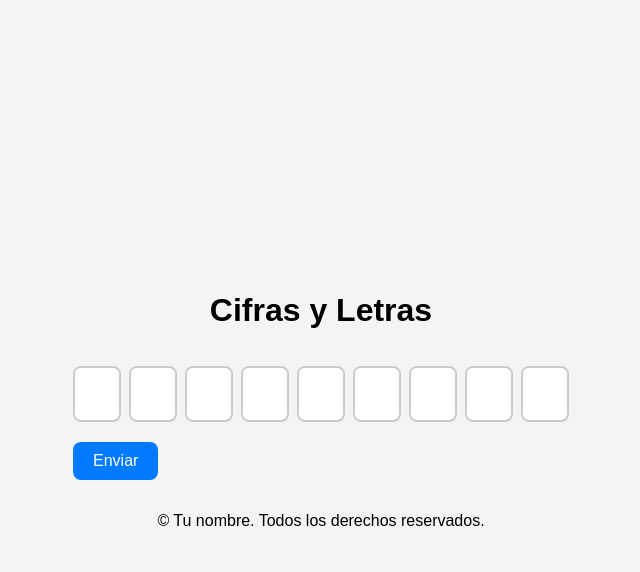
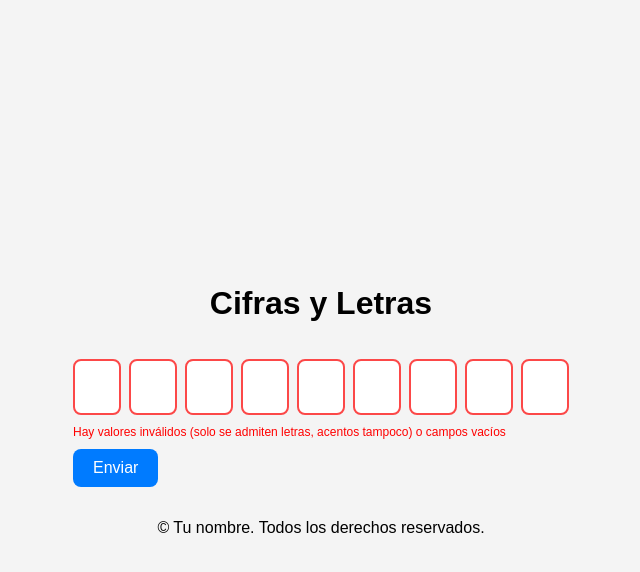
Before and after one commit to HugoAlFus/Cifras-Y-Letras, a plain HTML site: page index.html in a window 1280 px wide. Both pictures are taken after a click on the button "Enviar". Shown: the whole page, without its empty margins (319-959 px from the left). Drawn offline with Linux system fonts and the light colour scheme.

Commit message:
validación completada

```diff
--- a/assets/css/style.css
+++ b/assets/css/style.css
@@ -11,7 +11,7 @@ body {
 .inputs {
   display: flex;
   gap: 8px;
-  margin-bottom: 20px;
+  margin-bottom: 10px;
 }
 .inputs input {
   width: 40px;
@@ -22,9 +22,21 @@ body {
   border-radius: 8px;
   outline: none;
   transition: border-color 0.2s;
+  text-transform: uppercase;
 }
 .inputs input:focus {
   border-color: #007bff;
+}
+.error {
+  border-color: rgb(252, 72, 72) !important;
+}
+
+.error-message {
+  color: red;
+  font-size: 12px;
+  height: 16px;
+  margin: 0 0 8px 0;
+  align-self: flex-start;
 }
 button {
   padding: 10px 20px;
--- a/assets/js/script.js
+++ b/assets/js/script.js
@@ -1,12 +1,38 @@
-let arrayInputs;
+const regex = /^[A-ZÑ]$/;
+const mensajeError = document.querySelector(".error-message");
+
+let arrayInputs = document.querySelectorAll(".inputs input");
 let botonEnviar = document.getElementById("enviar");
 
 function enviarLetras() {
-  arrayInputs = document.querySelectorAll(".inputs input");
+  let todosValidos = true;
 
-  arrayInputs.forEach((input, index) => {
-    console.log(`Input ${index + 1}:`, input.value);
+  arrayInputs.forEach((input) => {
+    const esValido = validarInput(input);
+    if (!esValido) todosValidos = false;
   });
+
+  if (todosValidos) {
+    console.log("✅ Todos los valores son correctos");
+    mensajeError.textContent = "";
+  } else {
+    console.log("❌ Hay errores en algunos campos");
+    mensajeError.textContent =
+      "Hay valores inválidos (solo se admiten letras, acentos tampoco) o campos vacíos";
+  }
 }
 
-botonEnviar.addEventListener("click",enviarLetras);
+function validarInput(input) {
+  const valor = input.value.toUpperCase();
+  input.value = valor;
+
+  if (valor === "" || !regex.test(valor)) {
+    input.classList.add("error");
+    return false;
+  } else {
+    input.classList.remove("error");
+    return true;
+  }
+}
+
+botonEnviar.addEventListener("click", enviarLetras);
--- a/index.html
+++ b/index.html
@@ -24,6 +24,7 @@
         <input type="text" maxlength="1" />
         <input type="text" maxlength="1" />
       </div>
+      <p class="error-message"></p>
       <button id="enviar">Enviar</button>
       <div class="result"></div>
     </main>
```
